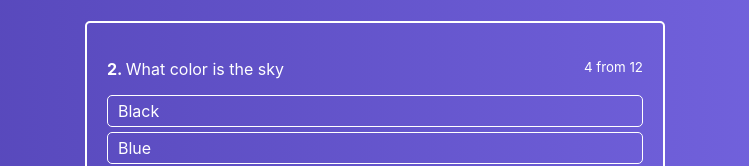
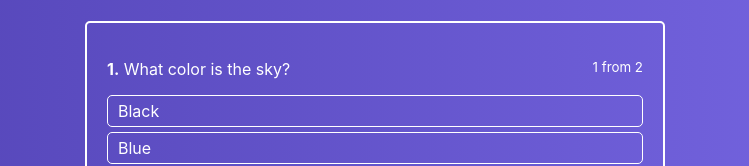
Before and after one commit to dimabelyj/react-quiz, a React app in the folder react-quiz/: page / in a window 1280 px wide. Shown: the part 161-327 px from the top of the page, without its empty margins (265-1014 px from the left). Built offline with nearby package versions, Linux system fonts and the light colour scheme.

Commit message:
questions is changed

```diff
--- a/react-quiz/src/components/ActiveQuiz/ActiveQuiz.js
+++ b/react-quiz/src/components/ActiveQuiz/ActiveQuiz.js
@@ -6,10 +6,10 @@
     <div className = 'ActiveQuiz'>
         <p className='Question'>
             <span>
-                <strong>2. </strong>
+                <strong>{ props.answerNumber }.</strong>&nbsp;
                 {props.question}
             </span>
-            <small>4 from 12</small>
+            <small>{ props.answerNumber } from { props.quizLength }</small>
         </p>
 
         <AnswersList
--- a/react-quiz/src/components/ActiveQuiz/AnswersList/AnswerItem/AnswerItem.js
+++ b/react-quiz/src/components/ActiveQuiz/AnswersList/AnswerItem/AnswerItem.js
@@ -5,7 +5,8 @@
     console.log(props);
     return (
         <li className ='AnswerItem'
-            onClick={() => props.onAnswerClick(props.answer.id)}>
+            onClick={() => props.onAnswerClick(props.answer.id)}
+        >
             {props.answer.text}
         </li>
     )
--- a/react-quiz/src/containers/Quiz/Quiz.js
+++ b/react-quiz/src/containers/Quiz/Quiz.js
@@ -5,15 +5,28 @@
 class Quiz extends Component {
 
     state = {
+        activeQuestion: 0,
         quiz: [
             {
-                question: 'What color is the sky',
+                question: 'What color is the sky?',
                 rightAnswerId: 2,
+                id: 1,
                 answers: [
                     {text: 'Black', id: 1},
                     {text: 'Blue', id: 2},
                     {text: 'Red', id: 3},
                     {text: 'Green', id: 4}
+                ]
+            },
+            {
+                question: 'In what century Warsaw was founded?',
+                rightAnswerId: 3,
+                id: 2,
+                answers: [
+                    {text: 'XII', id: 1},
+                    {text: 'XVII', id: 2},
+                    {text: 'XIII', id: 3},
+                    {text: 'XV', id: 4}
                 ]
             }
         ]
@@ -21,6 +34,10 @@
 
     onAnswerClickHandler = (answerId) => {
         console.log('Answer id: ', answerId)
+
+        this.setState({
+            activeQuestion: this.state.activeQuestion + 1
+        })
     }
 
     render() {
@@ -30,9 +47,11 @@
                     <h1>Please, answer all questions</h1>
 
                     <ActiveQuiz
-                     answers={this.state.quiz[0].answers}
-                     question={this.state.quiz[0].question}
+                     answers={this.state.quiz[this.state.activeQuestion].answers}
+                     question={this.state.quiz[this.state.activeQuestion].question}
                      onAnswerClick={this.onAnswerClickHandler}
+                     quizLength={this.state.quiz.length}
+                     answerNumber={this.state.activeQuestion +1}
                     />
                 </div>
             </div>
```
